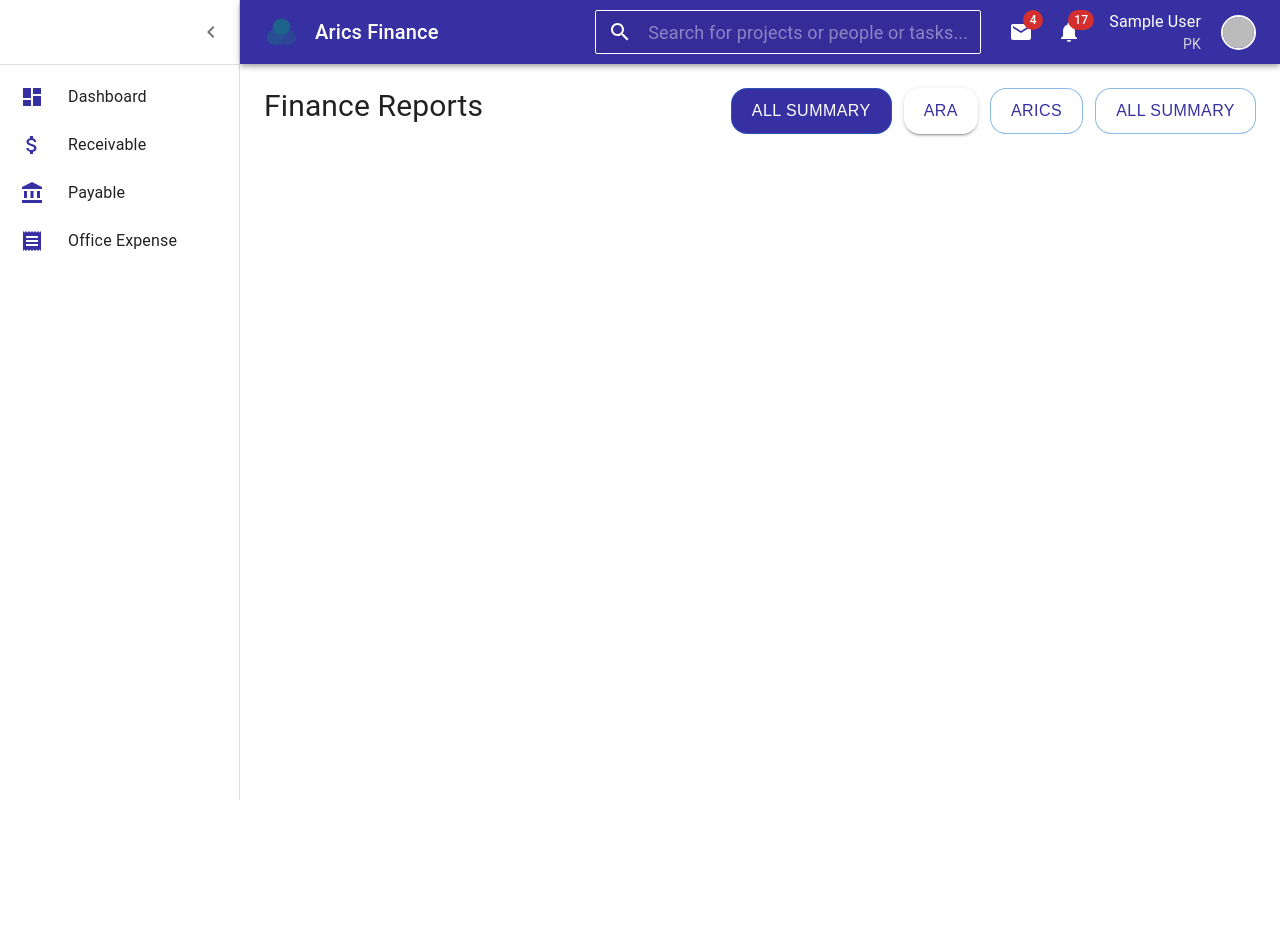
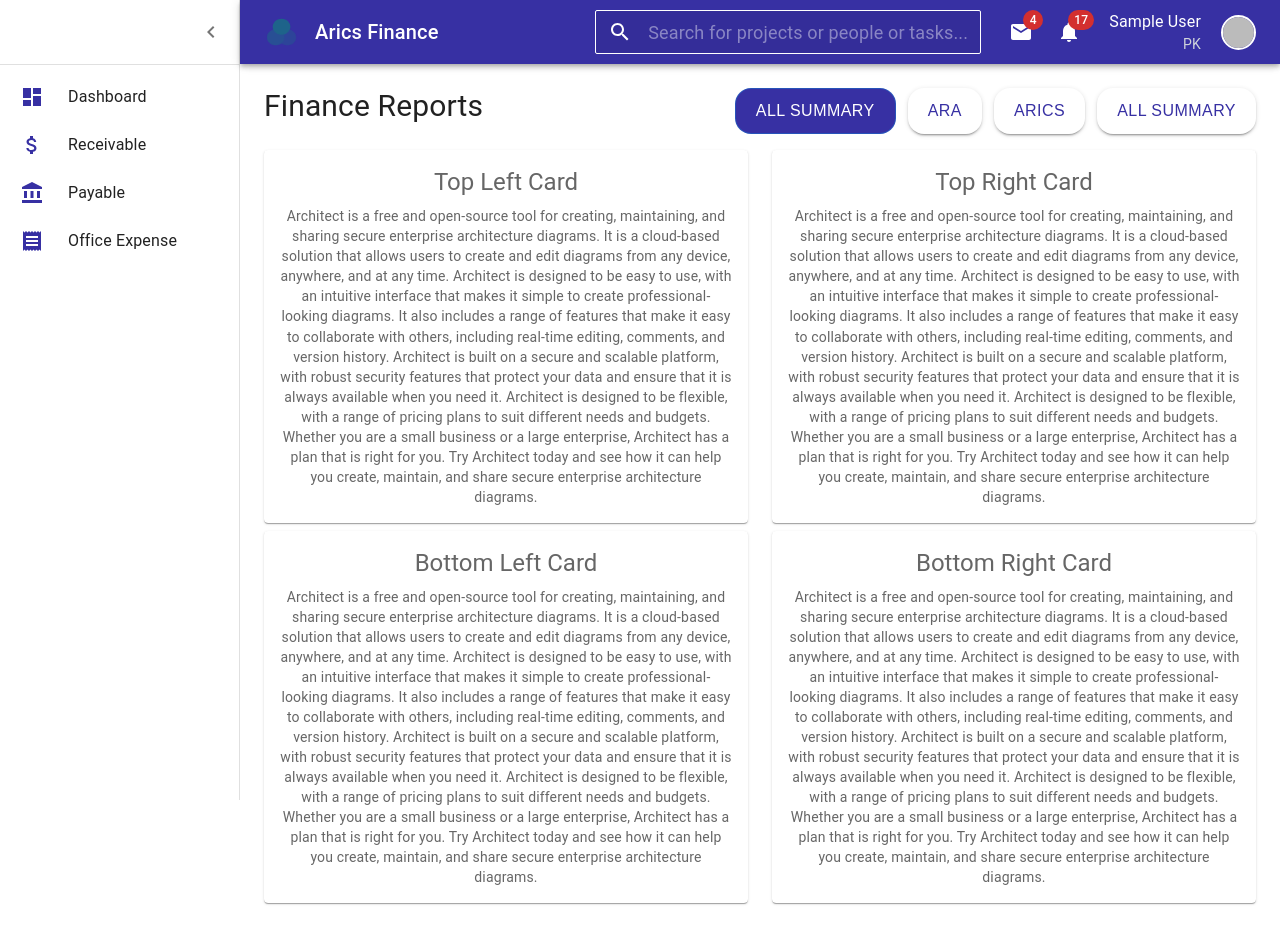
Before and after one commit to ArchiManager/archi-finance, a Next.js app: page /dashboard in a window 1280 px wide. Before the commit the page ends 800 px from the top, so only its background shows below. Built offline with nearby package versions, Linux system fonts and the light colour scheme; no server answers; sample sign-in values are in the browser's storage.

Commit message:
Working on dashboard body

```diff
--- /dev/null
+++ b/src/app/dashboard/DashboardBody/index.tsx
@@ -0,0 +1,59 @@
+import ArchiCard from '@/components/base/ArchiCard';
+import { Typography } from '@mui/material';
+import Grid from '@mui/material/Grid';
+
+interface DashboardBodyProps {
+    className?: string;
+}
+
+const DashboardBody = ({
+    className
+}: DashboardBodyProps) => {
+    return (
+        <div className={`${className}`}>
+            <Grid container rowSpacing={1} columnSpacing={{ xs: 1, sm: 2, md: 3 }}>
+                <Grid item xs={6}>
+                    <ArchiCard className='w-full'>
+                        <Typography gutterBottom variant="h5" component="div">
+                            Top Left Card
+                        </Typography>
+                        <Typography variant="body2" color="text.secondary">
+                            Architect is a free and open-source tool for creating, maintaining, and sharing secure enterprise architecture diagrams. It is a cloud-based solution that allows users to create and edit diagrams from any device, anywhere, and at any time. Architect is designed to be easy to use, with an intuitive interface that makes it simple to create professional-looking diagrams. It also includes a range of features that make it easy to collaborate with others, including real-time editing, comments, and version history. Architect is built on a secure and scalable platform, with robust security features that protect your data and ensure that it is always available when you need it. Architect is designed to be flexible, with a range of pricing plans to suit different needs and budgets. Whether you are a small business or a large enterprise, Architect has a plan that is right for you. Try Architect today and see how it can help you create, maintain, and share secure enterprise architecture diagrams.
+                        </Typography>
+                    </ArchiCard>
+                </Grid>
+                <Grid item xs={6}>
+                    <ArchiCard>
+                        <Typography gutterBottom variant="h5" component="div">
+                            Top Right Card
+                        </Typography>
+                        <Typography variant="body2" color="text.secondary">
+                            Architect is a free and open-source tool for creating, maintaining, and sharing secure enterprise architecture diagrams. It is a cloud-based solution that allows users to create and edit diagrams from any device, anywhere, and at any time. Architect is designed to be easy to use, with an intuitive interface that makes it simple to create professional-looking diagrams. It also includes a range of features that make it easy to collaborate with others, including real-time editing, comments, and version history. Architect is built on a secure and scalable platform, with robust security features that protect your data and ensure that it is always available when you need it. Architect is designed to be flexible, with a range of pricing plans to suit different needs and budgets. Whether you are a small business or a large enterprise, Architect has a plan that is right for you. Try Architect today and see how it can help you create, maintain, and share secure enterprise architecture diagrams.
+                        </Typography>
+                    </ArchiCard>
+                </Grid>
+                <Grid item xs={6}>
+                    <ArchiCard>
+                        <Typography gutterBottom variant="h5" component="div">
+                            Bottom Left Card
+                        </Typography>
+                        <Typography variant="body2" color="text.secondary">
+                            Architect is a free and open-source tool for creating, maintaining, and sharing secure enterprise architecture diagrams. It is a cloud-based solution that allows users to create and edit diagrams from any device, anywhere, and at any time. Architect is designed to be easy to use, with an intuitive interface that makes it simple to create professional-looking diagrams. It also includes a range of features that make it easy to collaborate with others, including real-time editing, comments, and version history. Architect is built on a secure and scalable platform, with robust security features that protect your data and ensure that it is always available when you need it. Architect is designed to be flexible, with a range of pricing plans to suit different needs and budgets. Whether you are a small business or a large enterprise, Architect has a plan that is right for you. Try Architect today and see how it can help you create, maintain, and share secure enterprise architecture diagrams.
+                        </Typography>
+                    </ArchiCard>
+                </Grid>
+                <Grid item xs={6}>
+                    <ArchiCard>
+                        <Typography gutterBottom variant="h5" component="div">
+                            Bottom Right Card
+                        </Typography>
+                        <Typography variant="body2" color="text.secondary">
+                            Architect is a free and open-source tool for creating, maintaining, and sharing secure enterprise architecture diagrams. It is a cloud-based solution that allows users to create and edit diagrams from any device, anywhere, and at any time. Architect is designed to be easy to use, with an intuitive interface that makes it simple to create professional-looking diagrams. It also includes a range of features that make it easy to collaborate with others, including real-time editing, comments, and version history. Architect is built on a secure and scalable platform, with robust security features that protect your data and ensure that it is always available when you need it. Architect is designed to be flexible, with a range of pricing plans to suit different needs and budgets. Whether you are a small business or a large enterprise, Architect has a plan that is right for you. Try Architect today and see how it can help you create, maintain, and share secure enterprise architecture diagrams.
+                        </Typography>
+                    </ArchiCard>
+                </Grid>
+            </Grid>
+        </div>
+    )
+}
+export default DashboardBody;
--- a/src/app/dashboard/DashboardHeader/index.tsx
+++ b/src/app/dashboard/DashboardHeader/index.tsx
@@ -23,14 +23,14 @@ const DashboardHeader = () => {
 
                 <ArchiButton
                     text="ARICS"
-                    variant="outlined"
+                    variant="contained"
                     customStyles={true}
                     className="rounded-2xl text-base bg-white text-indigo-800 hover:bg-gray-200 focus:ring-indigo-900"
                 />
 
                 <ArchiButton
                     text="All Summary"
-                    variant="outlined"
+                    variant="contained"
                     customStyles={true}
                     className="rounded-2xl text-base bg-white text-indigo-800 hover:bg-gray-200 focus:ring-indigo-900"
                 />
--- a/src/app/dashboard/page.tsx
+++ b/src/app/dashboard/page.tsx
@@ -1,9 +1,11 @@
 import DashboardHeader from "@/app/dashboard/DashboardHeader";
+import DashboardBody from "./DashboardBody";
 
 export default function DashboardPage() {
     return (
         <div>
             <DashboardHeader />
+            <DashboardBody className="mt-4" />
         </div>
     );
 }
--- /dev/null
+++ b/src/components/base/ArchiCard/index.tsx
@@ -0,0 +1,55 @@
+"use client"
+import * as React from 'react';
+import Card from '@mui/material/Card';
+import CardContent from '@mui/material/CardContent';
+import CardMedia from '@mui/material/CardMedia';
+import Typography from '@mui/material/Typography';
+import { CardActionArea } from '@mui/material';
+import { styled } from '@mui/material/styles';
+import Paper from '@mui/material/Paper';
+
+interface ArchiCardProps {
+    className?: string;
+    coverImage?: {
+        src: string;
+        alt: string;
+        height: string;
+        width?: string;
+    };
+    children?: React.ReactNode;
+}
+
+export default function ArchiCard({
+    className,
+    coverImage,
+    children
+}: ArchiCardProps) {
+
+    const Item = styled(Paper)(({ theme }) => ({
+        backgroundColor: theme.palette.mode === 'dark' ? '#1A2027' : '#fff',
+        ...theme.typography.body2,
+        textAlign: 'center',
+        color: theme.palette.text.secondary,
+    }));
+
+    return (
+        <Card className={className}>
+            <Item>
+                <CardActionArea>
+                    {(coverImage) && (
+                        <CardMedia
+                            component="img"
+                            width={coverImage.width}
+                            height={coverImage.height}
+                            image={coverImage.src}
+                            alt={coverImage.alt}
+                        />
+                    )}
+                    <CardContent>
+                        {children}
+                    </CardContent>
+                </CardActionArea>
+            </Item>
+        </Card>
+    );
+}
```
